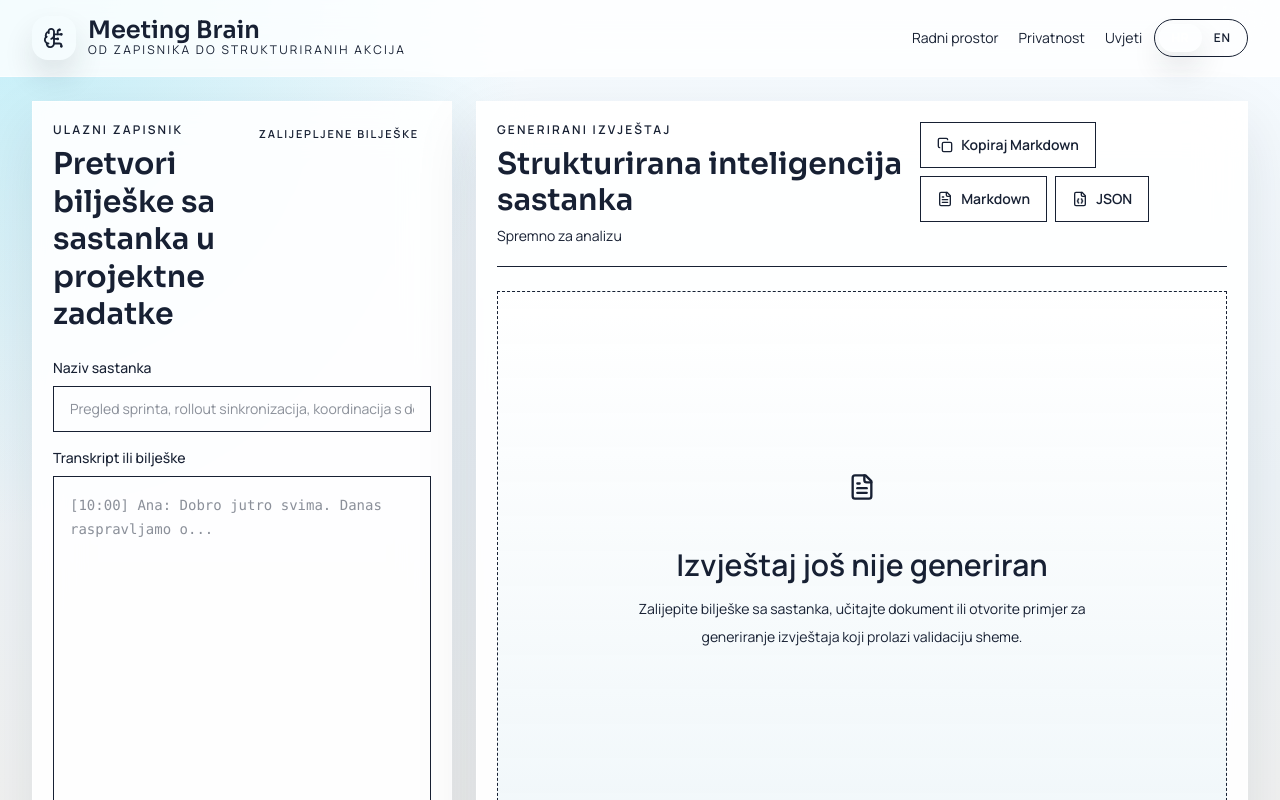
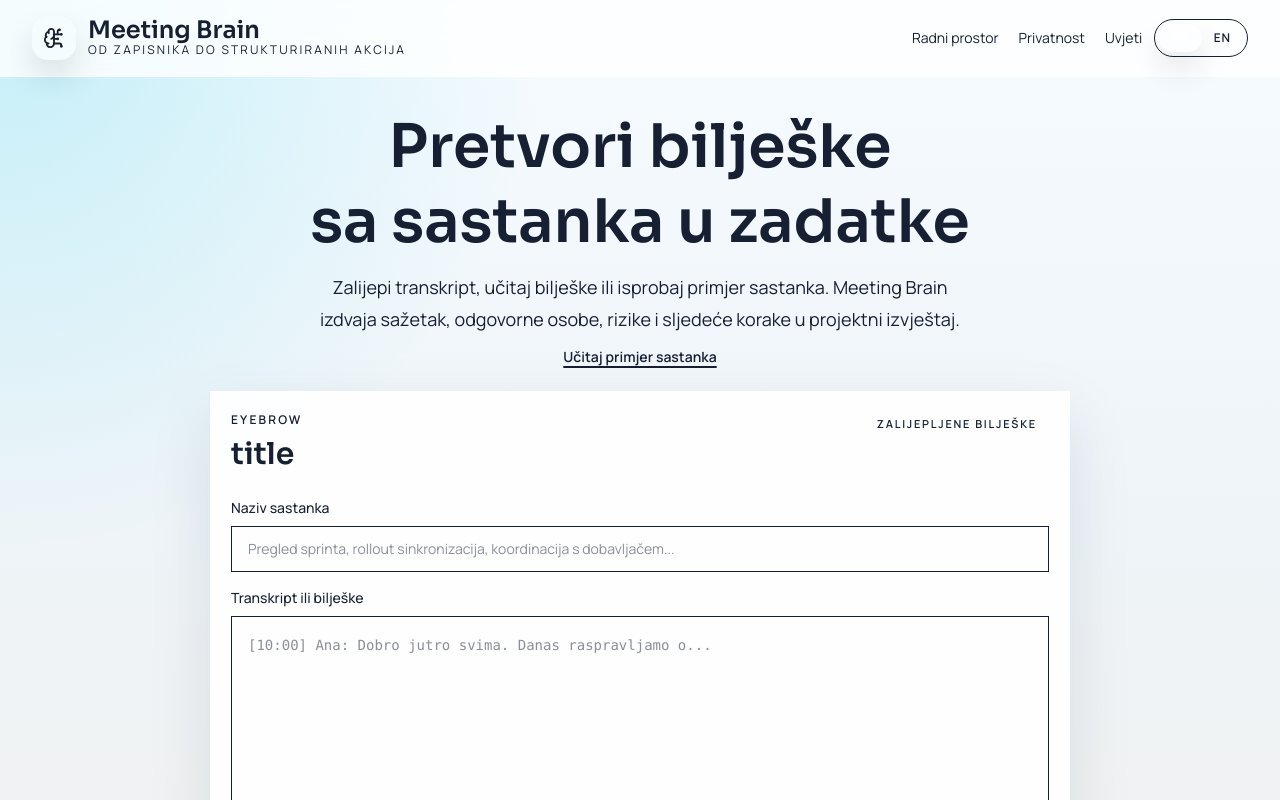
Before and after one commit to gorankolak/meeting-brain, a React (Vite) app: page / in a window 1280 px wide. Shown: the top 800 px of the page. Built offline with nearby package versions, Linux system fonts and the light colour scheme.

Commit message:
feat(home): switch landing page to progressive workflow

```diff
--- a/src/components/report/ReportWorkspace.jsx
+++ b/src/components/report/ReportWorkspace.jsx
@@ -3,6 +3,40 @@
 import { Button } from "../ui/Button";
 import { EmailPanel } from "../email/EmailPanel";
 import { formatDateTime } from "../../lib/locale";
+
+function LoadingState({ title, body }) {
+  return (
+    <div className="rounded-[--radius-panel] border border-[--color-border] bg-[linear-gradient(180deg,_rgba(255,255,255,0.96),_rgba(240,247,250,0.9))] p-6 sm:p-8">
+      <div className="max-w-2xl">
+        <h2 className="text-3xl font-semibold text-[--color-ink]">{title}</h2>
+        <p className="mt-3 text-sm leading-7 text-[--color-muted]">{body}</p>
+      </div>
+
+      <div className="mt-8 space-y-6">
+        <div className="grid gap-4 lg:grid-cols-[1.2fr_0.8fr]">
+          <div className="space-y-3 rounded-[--radius-panel] border border-[--color-border] bg-white/80 p-5">
+            <div className="h-3 w-32 animate-pulse rounded-full bg-[--color-border]" />
+            <div className="h-4 w-full animate-pulse rounded-full bg-[--color-panel]" />
+            <div className="h-4 w-11/12 animate-pulse rounded-full bg-[--color-panel]" />
+            <div className="h-4 w-3/4 animate-pulse rounded-full bg-[--color-panel]" />
+          </div>
+          <div className="space-y-3 rounded-[--radius-panel] border border-[--color-border] bg-white/80 p-5">
+            <div className="h-3 w-28 animate-pulse rounded-full bg-[--color-border]" />
+            <div className="h-16 w-full animate-pulse rounded-[--radius-button] bg-[--color-panel]" />
+            <div className="h-16 w-full animate-pulse rounded-[--radius-button] bg-[--color-panel]" />
+          </div>
+        </div>
+
+        <div className="space-y-3 rounded-[--radius-panel] border border-[--color-border] bg-white/80 p-5">
+          <div className="h-3 w-36 animate-pulse rounded-full bg-[--color-border]" />
+          <div className="h-20 w-full animate-pulse rounded-[--radius-button] bg-[--color-panel]" />
+          <div className="h-20 w-full animate-pulse rounded-[--radius-button] bg-[--color-panel]" />
+          <div className="h-20 w-5/6 animate-pulse rounded-[--radius-button] bg-[--color-panel]" />
+        </div>
+      </div>
+    </div>
+  );
+}
 
 function PlaceholderState({ icon: Icon, title, body }) {
   return (
@@ -45,9 +79,8 @@
   function renderState() {
     if (status === "loading") {
       return (
-        <PlaceholderState
+        <LoadingState
           body={t("report:loading.body")}
-          icon={FileText}
           title={t("report:loading.title")}
         />
       );
@@ -73,7 +106,7 @@
   }
 
   return (
-    <section className="rounded-[--radius-panel] border border-white/80 bg-white/92 p-5 shadow-[var(--shadow-card)] backdrop-blur-xl">
+    <section className="rounded-[--radius-panel] border border-white/80 bg-white/92 p-5 shadow-[var(--shadow-card)] backdrop-blur-xl sm:p-7">
       <div className="flex flex-col gap-4 border-b border-[--color-border] pb-5 xl:flex-row xl:items-start xl:justify-between">
         <div>
           <p className="text-xs font-semibold uppercase tracking-[0.18em] text-[--color-warning]">
--- a/src/hooks/useGenerateReport.js
+++ b/src/hooks/useGenerateReport.js
@@ -8,6 +8,7 @@
   const [report, setReport] = useState(null);
   const [error, setError] = useState("");
   const [meta, setMeta] = useState(null);
+  const [hasStartedGeneration, setHasStartedGeneration] = useState(false);
 
   async function generate(data) {
     if (data.transcript.length < 20) {
@@ -16,6 +17,7 @@
       return;
     }
 
+    setHasStartedGeneration(true);
     setStatus("loading");
     setError("");
 
@@ -45,6 +47,7 @@
     report,
     error,
     meta,
+    hasStartedGeneration,
     generateReport: generate
   };
 }
--- a/src/locales/en/home.json
+++ b/src/locales/en/home.json
@@ -1,6 +1,14 @@
 {
-  "eyebrow": "Input transcript",
-  "title": "Build a project-ready report from raw meeting notes",
+  "hero": {
+    "eyebrow": "Meeting Brain",
+    "title": "Turn meeting notes into structured actions",
+    "subtitle": "Paste a transcript, upload notes, or try an example meeting. Meeting Brain extracts the summary, owners, risks, and next steps into a project-ready report."
+  },
+  "card": {
+    "eyebrow": "Input transcript",
+    "title": "Start with the meeting source",
+    "description": "Add the meeting title and transcript below. When you generate the report, the analysis workspace appears underneath with loading progress first and structured output after."
+  },
   "fields": {
     "meetingTitle": "Meeting title",
     "transcript": "Transcript or notes"
@@ -11,11 +19,13 @@
   },
   "buttons": {
     "uploadFile": "Upload file",
+    "loadExample": "Load example",
     "generateReport": "Generate structured report"
   },
   "helper": {
     "supportedFiles": "Supports PDF, DOCX, TXT, MD up to 5MB",
-    "loadedFile": "Loaded file: {{fileName}}"
+    "loadedFile": "Loaded file: {{fileName}}",
+    "examplePrompt": "Use the example meeting if you want to preview the workflow before pasting a real transcript."
   },
   "sourceTypes": {
     "pasted_notes": "pasted notes",
--- a/src/locales/hr/home.json
+++ b/src/locales/hr/home.json
@@ -1,6 +1,14 @@
 {
-  "eyebrow": "Ulazni zapisnik",
-  "title": "Pretvori bilješke sa sastanka u projektne zadatke",
+  "hero": {
+    "eyebrow": "Meeting Brain",
+    "title": "Pretvori bilješke\nsa sastanka u zadatke",
+    "subtitle": "Zalijepi transkript, učitaj bilješke ili isprobaj primjer sastanka. Meeting Brain izdvaja sažetak, odgovorne osobe, rizike i sljedeće korake u projektni izvještaj."
+  },
+  "card": {
+    "eyebrow": "Ulazni zapisnik",
+    "title": "Započni s izvorom sastanka",
+    "description": "Dodaj naziv sastanka i transkript ispod. Kada pokreneš generiranje, radni prostor s analizom pojavit će se ispod kartice prvo s učitavanjem, a zatim sa strukturiranim rezultatom."
+  },
   "fields": {
     "meetingTitle": "Naziv sastanka",
     "transcript": "Transkript ili bilješke"
@@ -11,11 +19,13 @@
   },
   "buttons": {
     "uploadFile": "Učitaj datoteku",
+    "loadExample": "Učitaj primjer",
     "generateReport": "Generiraj strukturirani izvještaj"
   },
   "helper": {
     "supportedFiles": "Podržani su PDF, DOCX, TXT i MD do 5 MB",
-    "loadedFile": "Učitana datoteka: {{fileName}}"
+    "loadedFile": "Učitana datoteka: {{fileName}}",
+    "examplePrompt": "Učitaj primjer sastanka ako želiš isprobati tijek rada prije lijepljenja stvarnog transkripta."
   },
   "sourceTypes": {
     "pasted_notes": "zalijepljene bilješke",
--- a/src/pages/HomePage.jsx
+++ b/src/pages/HomePage.jsx
@@ -1,4 +1,5 @@
 import { useState } from "react";
+import { useTranslation } from "react-i18next";
 import { MeetingInputPanel } from "../components/meeting/MeetingInputPanel";
 import { ReportWorkspace } from "../components/report/ReportWorkspace";
 import { useMeetingInput } from "../hooks/useMeetingInput";
@@ -6,6 +7,7 @@
 import { useReportActions } from "../hooks/useReportActions";
 
 export function HomePage() {
+  const { t } = useTranslation(["home", "example"]);
   const meetingInput = useMeetingInput();
   const reportGeneration = useGenerateReport();
   const reportActions = useReportActions(reportGeneration.report);
@@ -21,14 +23,34 @@
   }
 
   return (
-    <main className="mx-auto flex w-full max-w-[1440px] flex-col gap-6 px-4 pb-10 pt-6 lg:px-8">
-      <section className="grid gap-6 lg:grid-cols-[420px_minmax(0,1fr)]">
+    <main className="mx-auto flex w-full max-w-[1440px] flex-col gap-6 px-4 pb-12 pt-6 lg:px-8 lg:pt-8">
+      <section className="mx-auto flex w-full max-w-[860px] flex-col items-center text-center">
+        <h1 className="max-w-3xl whitespace-pre-line font-display text-4xl font-semibold leading-tight text-[--color-ink] sm:text-5xl lg:text-6xl">
+          {t("home:hero.title")}
+        </h1>
+        <p className="mt-3 max-w-2xl text-base leading-8 text-[--color-muted] sm:text-lg">
+          {t("home:hero.subtitle")}
+        </p>
+        <button
+          className="mt-3 text-sm font-semibold text-[--color-panel-strong] underline decoration-[--color-accent] decoration-2 underline-offset-4 transition hover:text-[--color-accent]"
+          onClick={meetingInput.loadExample}
+          type="button"
+        >
+          {t("example:loadExampleMeeting")}
+        </button>
+      </section>
+
+      <section className="mx-auto w-full max-w-[860px]">
         <MeetingInputPanel
           meetingInput={meetingInput}
           onGenerate={handleGenerate}
           isGenerating={reportGeneration.status === "loading"}
           error={reportGeneration.error || meetingInput.error}
         />
+      </section>
+
+      {reportGeneration.hasStartedGeneration ? (
+        <section className="mx-auto w-full max-w-5xl">
           <ReportWorkspace
             report={reportGeneration.report}
             status={reportGeneration.status}
@@ -38,6 +60,7 @@
             setEmailFeedback={setEmailFeedback}
           />
         </section>
+      ) : null}
     </main>
   );
 }
```
Lines whose indentation alone changed are shown as unchanged.
